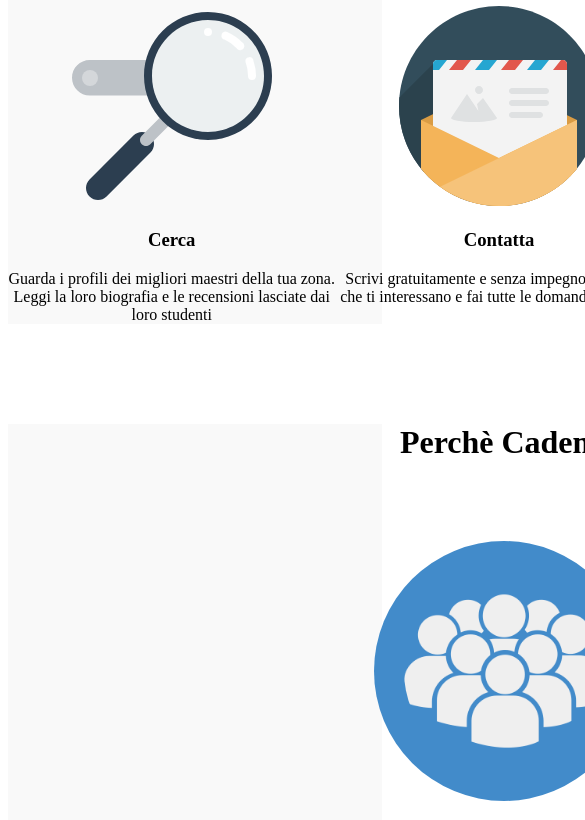
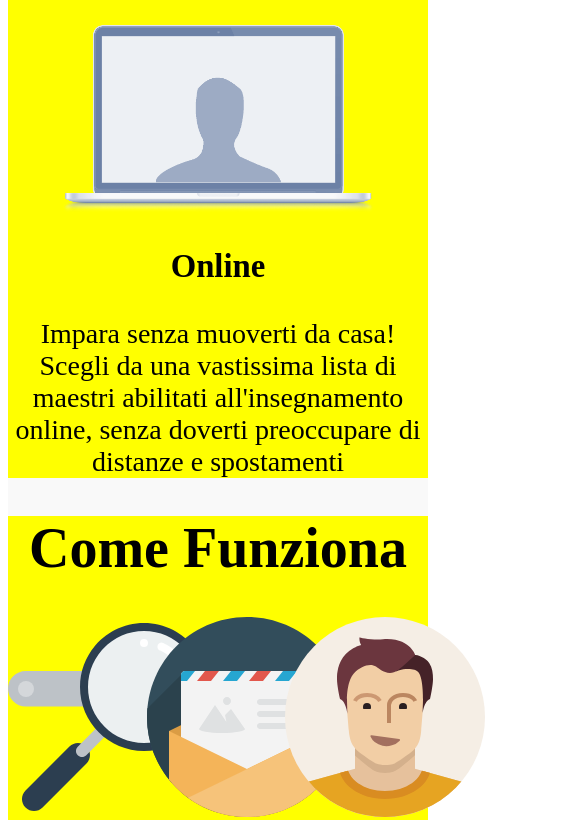
Before and after one commit to camillapalombi/html-css-resp-wannabe, a plain HTML site: page index.html in a window 390 px wide. Shown: the part 624-1444 px from the top of the page, 585 px wide, since content can reach past the window. Drawn offline with Linux system fonts and the light colour scheme.

Commit message:
prima prova media query

```diff
--- a/style/style.css
+++ b/style/style.css
@@ -75,3 +75,39 @@
 
 
   /*MEDIA QUERY*/
+
+  @media screen and (max-width:420px) {
+      body {
+          display: flex;
+          flex-wrap: wrap;
+          font-size: 28px;
+      }
+
+      #lezioni .row>.left,
+  #lezioni .row>.right {
+    width: 100%;
+    float: none;
+  }
+
+  #lezioni .row>.right {
+      margin-top: 30px;
+  }
+
+  .row {
+      margin-top: 0;
+      width: 420px;
+      background-color: yellow;
+
+  }
+
+
+
+
+
+
+
+
+
+
+
+  }
```
